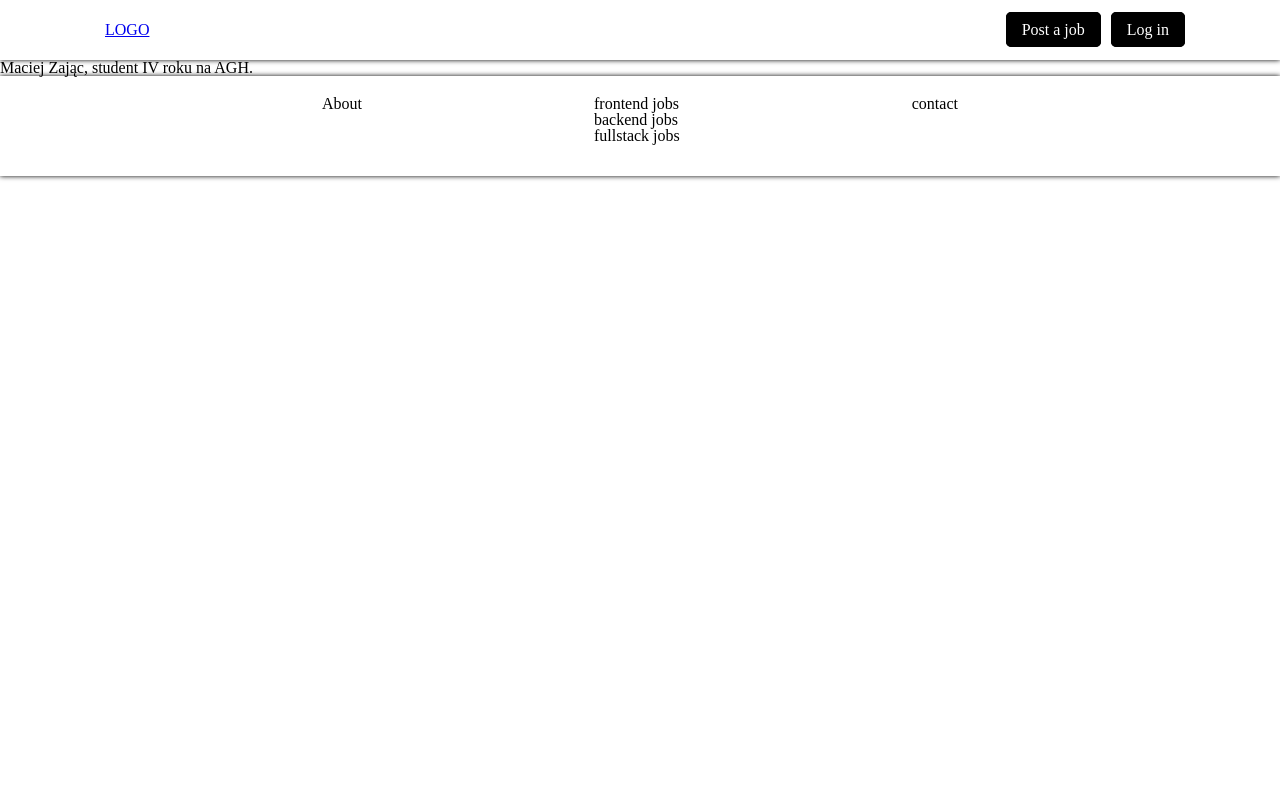
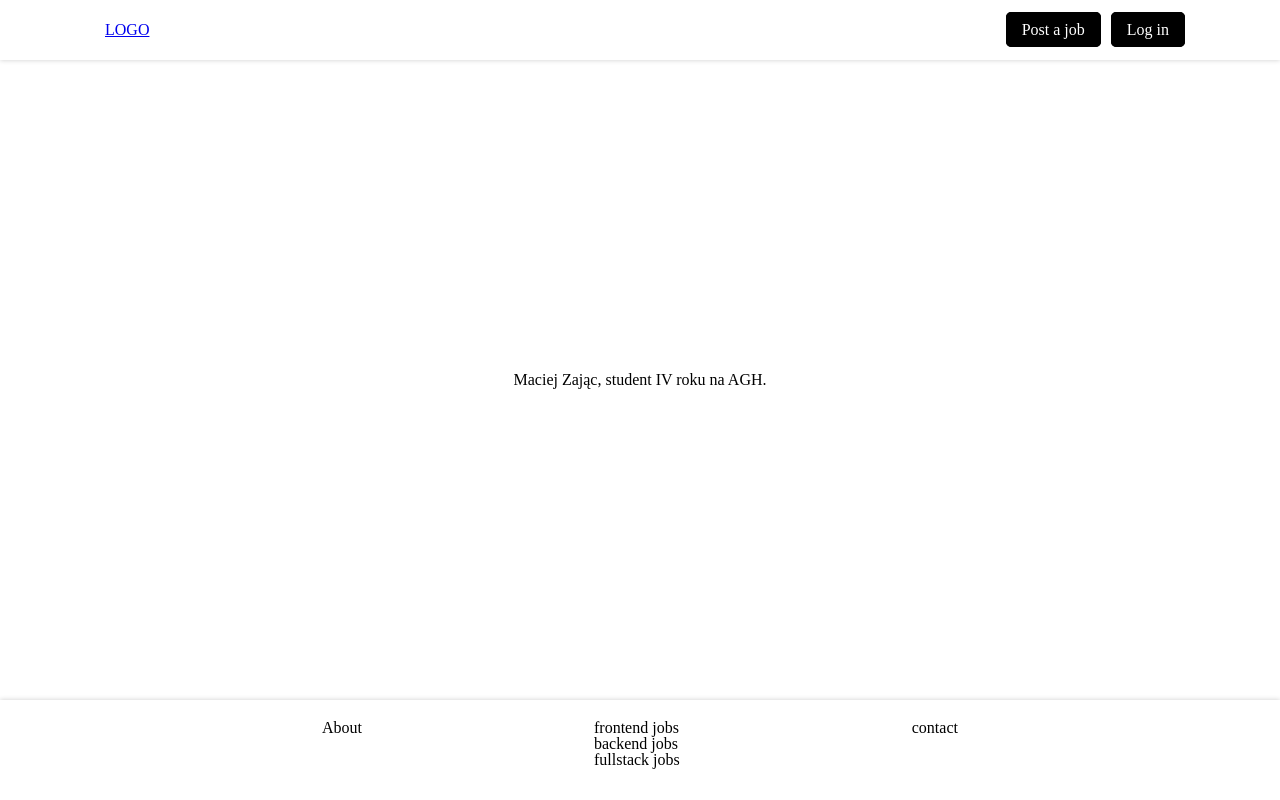
Before and after one commit to MaciejZajac/it-job-board, a React (Create React App) app: page /about in a window 1280 px wide. Built offline with nearby package versions, Linux system fonts and the light colour scheme.

Commit message:
kolejne podstrony i stylowanie

```diff
--- a/src/components/about/About.js
+++ b/src/components/about/About.js
@@ -1,5 +1,9 @@
 import React from "react";
 
 export default function About() {
-    return <div>Maciej Zając, student IV roku na AGH.</div>;
+    return (
+        <div className='body'>
+            <div className='about'>Maciej Zając, student IV roku na AGH.</div>
+        </div>
+    );
 }
--- a/src/components/contact/Contact.js
+++ b/src/components/contact/Contact.js
@@ -2,8 +2,10 @@ import React from "react";
 
 export default function Contact() {
     return (
-        <div>
-            <a href='mailto:maciej.zajac.197@gmail.com'>Mail do mnie</a>
+        <div className='body'>
+            <div className='contact'>
+                <a href='mailto:maciej.zajac.197@gmail.com'>Mail do mnie</a>
+            </div>
         </div>
     );
 }
--- /dev/null
+++ b/src/components/login/Register.js
@@ -0,0 +1,28 @@
+import React from "react";
+import { Link } from "react-router-dom";
+
+export default class Register extends React.Component {
+    constructor(props) {
+        super(props);
+
+        this.handleRegistration = this.handleRegistration.bind(this);
+    }
+
+    handleRegistration(e) {
+        e.preventDefault();
+    }
+    render() {
+        return (
+            <div className='login'>
+                <form className='login__form'>
+                    <input className='login__input' type='text' placeholder='Email...' />
+                    <input className='login__input' type='password' placeholder='Hasło...' />
+                    <input className='login__input' type='password' placeholder='Powtórz hasło...' />
+                    <button className='login__btn' type='submit' onClick={this.handleRegistration}>
+                        Zarejestruj się
+                    </button>
+                </form>
+            </div>
+        );
+    }
+}
--- a/src/router.js
+++ b/src/router.js
@@ -8,6 +8,7 @@ import Login from "./components/login/Login";
 import Contact from "./components/contact/Contact";
 import About from "./components/about/About";
 import Page404 from "./components/page404/Page404";
+import Register from "./components/login/Register";
 const history = createBrowserHistory();
 
 const Router = () => {
@@ -17,7 +18,7 @@ const Router = () => {
                 <Switch>
                     <Route exact path='/' component={App} />
                     <Route exact path='/post-offer' component={Login} />
-                    <Route exact path='/register' component={Login} />
+                    <Route exact path='/register' component={Register} />
                     <Route exact path='/login' component={Login} />
                     <Route exact path='/about' component={About} />
                     <Route exact path='/contact' component={Contact} />
--- /dev/null
+++ b/src/styles/_about.scss
@@ -0,0 +1,6 @@
+.about {
+    height: 80vh;
+    display: flex;
+    align-items: center;
+    justify-content: center;
+}
--- /dev/null
+++ b/src/styles/_contact.scss
@@ -0,0 +1,6 @@
+.contact {
+    height: 80vh;
+    display: flex;
+    align-items: center;
+    justify-content: center;
+}
--- a/src/styles/_footer.scss
+++ b/src/styles/_footer.scss
@@ -1,5 +1,5 @@
 .footer {
-    box-shadow: 0px 0px 5px black;
+    box-shadow: 0px 0px 5px rgba(0, 0, 0, 0.2);
     min-height: calc(20vh - 60px);
     &-container {
         max-width: 1100px;
--- a/src/styles/_nav.scss
+++ b/src/styles/_nav.scss
@@ -1,5 +1,5 @@
 .nav {
-    box-shadow: 0px 0px 5px black;
+    box-shadow: 0px 0px 5px rgba(0, 0, 0, 0.2);
 
     &-container {
         display: flex;
--- a/src/styles/_offer.scss
+++ b/src/styles/_offer.scss
@@ -10,6 +10,11 @@
     &__list-item {
         border-left: 2px solid red;
         border-bottom: 1px solid gray;
+        background-color: rgba(230, 230, 230, 0.1);
+
+        &:hover {
+            background-color: #fff;
+        }
     }
 
     &__main {
--- a/src/styles/main.scss
+++ b/src/styles/main.scss
@@ -5,4 +5,6 @@
 @import "./body.scss";
 @import "./offer.scss";
 @import "./login.scss";
+@import "./contact.scss";
+@import "./about.scss";
 @import "./footer.scss";
```
